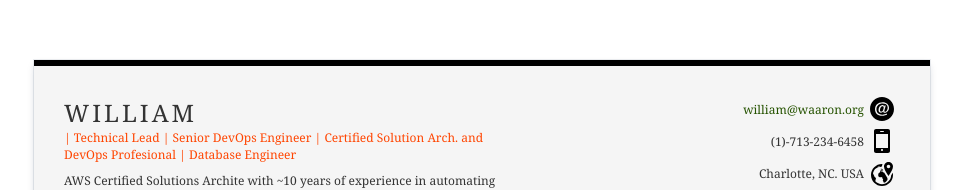
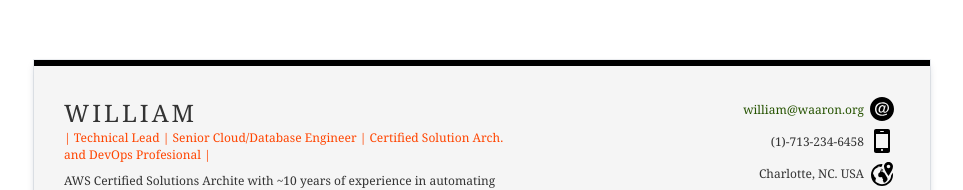
Before and after one commit to devopslord/waaron, a website: page src/frontend/index.html in a window 1280 px wide. Shown: the top 190 px of the page, without its empty margins (158-1121 px from the left). Drawn offline with Linux system fonts and the light colour scheme; no server answers.

Commit message:
restructured the title3

```diff
--- a/src/frontend/index.html
+++ b/src/frontend/index.html
@@ -18,7 +18,7 @@
       <div class="summary">
         <div class="summary__headline">
           <h2 class="text--uppercase font--georgia">William </h2>
-          <h3 class="text-uppercase"> | Technical Lead | Senior DevOps Engineer | Certified Solution Arch. and DevOps Profesional | Database Engineer  </h3>
+          <h3 class="text-uppercase"> | Technical Lead | Senior Cloud/Database Engineer | Certified Solution Arch. and DevOps Profesional |  </h3>
         </div>
         <div class="summary__description">
           <p>
```
